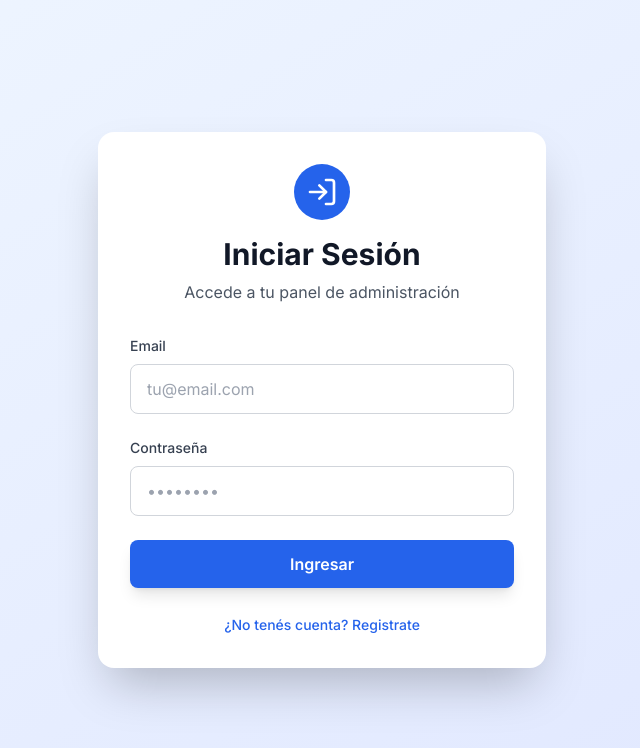
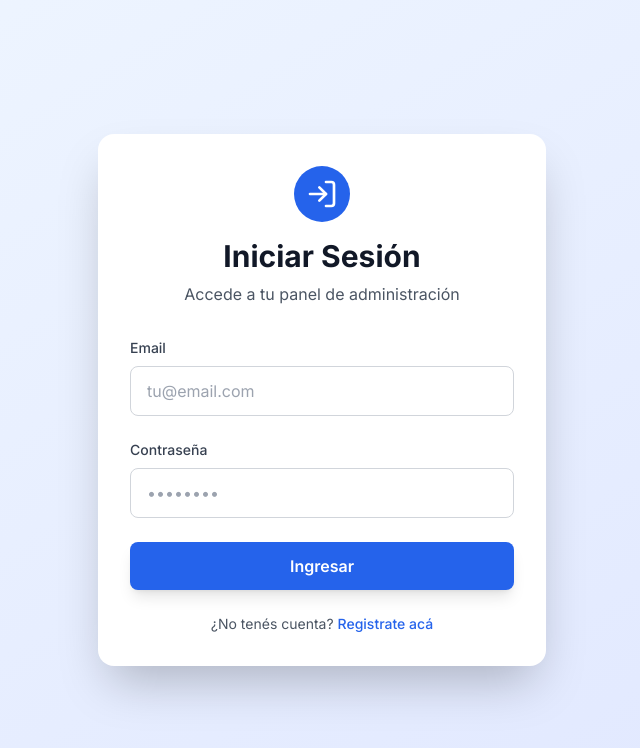
Before and after one commit to Jpborello/hacelo-tuyo-store, a Next.js app: page /login in a window 1280 px wide. Shown: the top 748 px of the page, without its empty margins (318-958 px from the left). Built offline with nearby package versions, Linux system fonts and the light colour scheme; no server answers.

Commit message:
Refactor login page to separate login and registration flows

```diff
--- a/app/login/page.tsx
+++ b/app/login/page.tsx
@@ -4,6 +4,7 @@ import { useState } from 'react';
 import { createClient } from '@/lib/supabase/client';
 import { useRouter } from 'next/navigation';
 import { LogIn, Loader2 } from 'lucide-react';
+import Link from 'next/link';
 
 export default function LoginPage() {
     const router = useRouter();
@@ -13,27 +14,13 @@ export default function LoginPage() {
     const [password, setPassword] = useState('');
     const [loading, setLoading] = useState(false);
     const [error, setError] = useState('');
-    const [isSignUp, setIsSignUp] = useState(false);
 
-    const handleAuth = async (e: React.FormEvent) => {
+    const handleLogin = async (e: React.FormEvent) => {
         e.preventDefault();
         setError('');
         setLoading(true);
 
         try {
-            if (isSignUp) {
-                const { error } = await supabase.auth.signUp({
-                    email,
-                    password,
-                    options: {
-                        emailRedirectTo: `${window.location.origin}/admin/dashboard`,
-                    },
-                });
-
-                if (error) throw error;
-
-                alert('¡Registro exitoso! Revisa tu email para confirmar tu cuenta.');
-            } else {
             const { error } = await supabase.auth.signInWithPassword({
                 email,
                 password,
@@ -41,13 +28,12 @@ export default function LoginPage() {
 
             if (error) throw error;
 
-                if (email === 'jpborello25@gmail.com') {
+            if (email === process.env.NEXT_PUBLIC_ADMIN_EMAIL || email === 'jpborello25@gmail.com') {
                 router.push('/admin/backoffice');
             } else {
                 router.push('/admin/dashboard');
             }
             router.refresh();
-            }
         } catch (err: any) {
             setError(err.message || 'Error en la autenticación');
         } finally {
@@ -65,14 +51,14 @@ export default function LoginPage() {
                         </div>
                     </div>
                     <h1 className="text-3xl font-bold text-gray-900">
-                        {isSignUp ? 'Crear Cuenta' : 'Iniciar Sesión'}
+                        Iniciar Sesión
                     </h1>
                     <p className="text-gray-600 mt-2">
-                        {isSignUp ? 'Registrate para crear tu catálogo' : 'Accede a tu panel de administración'}
+                        Accede a tu panel de administración
                     </p>
                 </div>
 
-                <form onSubmit={handleAuth} className="space-y-6">
+                <form onSubmit={handleLogin} className="space-y-6">
                     <div>
                         <label htmlFor="email" className="block text-sm font-medium text-gray-700 mb-2">
                             Email
@@ -123,22 +109,18 @@ export default function LoginPage() {
                                 Procesando...
                             </>
                         ) : (
-                            <>{isSignUp ? 'Crear Cuenta' : 'Ingresar'}</>
+                            'Ingresar'
                         )}
                     </button>
                 </form>
 
                 <div className="mt-6 text-center">
-                    <button
-                        onClick={() => {
-                            setIsSignUp(!isSignUp);
-                            setError('');
-                        }}
-                        className="text-blue-600 hover:text-blue-700 text-sm font-medium"
-                        disabled={loading}
-                    >
-                        {isSignUp ? '¿Ya tenés cuenta? Iniciá sesión' : '¿No tenés cuenta? Registrate'}
-                    </button>
+                    <p className="text-sm text-gray-600">
+                        ¿No tenés cuenta?{' '}
+                        <Link href="/register" className="text-blue-600 hover:text-blue-700 font-medium">
+                            Registrate acá
+                        </Link>
+                    </p>
                 </div>
             </div>
         </div>
```
Lines whose indentation alone changed are shown as unchanged.
